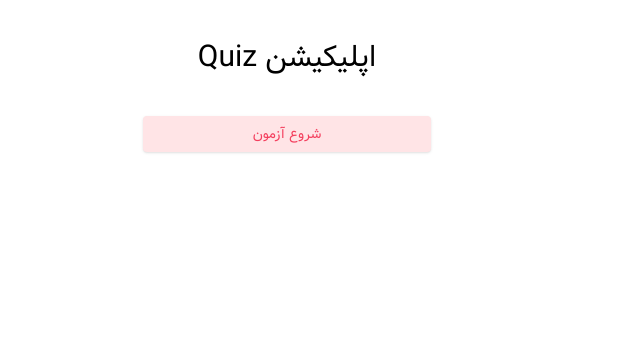
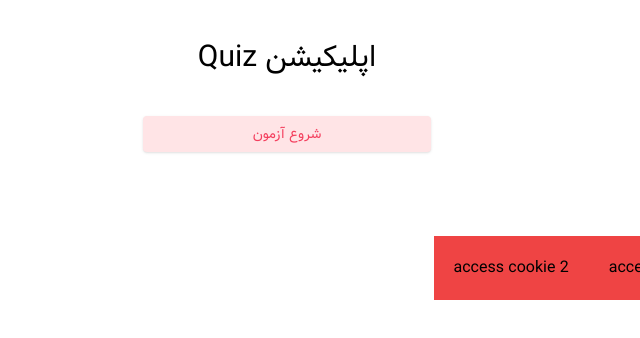
Before and after one commit to mohammadashrafi/next-auth-session, a Next.js app: page / in a window 1280 px wide. Shown: the top 338 px of the page, without its empty margins (640-1280 px from the left). Built offline with nearby package versions, Linux system fonts and the light colour scheme.

Commit message:
push access cookie

```diff
--- a/src/components/requestStorage/index.jsx
+++ b/src/components/requestStorage/index.jsx
@@ -4,27 +4,98 @@ const RequestStorage =() => {
 
 
 
+  function doThingsWithCookies() {
+    document.cookie = "mammmmmmad=1234"; // set a cookie
+    console.log("document.cookie",document.cookie)
+  }
+
+  function doThingsWithLocalStorage(handle) {
+    handle.localStorage.setItem("foo", "bar"); // set a local storage key
+  }
+
+  async function handleCookieAccess() {
+    if (!document.hasStorageAccess) {
+      // This browser doesn't support the Storage Access API
+      // so let's just hope we have access!
+      doThingsWithCookies();
+    } else {
+      const hasAccess = await document.hasStorageAccess();
+      if (hasAccess) {
+        // We have access to third-party cookies, so let's go
+        doThingsWithCookies();
+        // If we want to modify unpartitioned state, we need to request a handle.
+        const handle = await document.requestStorageAccess({
+          localStorage: true,
+        });
+        doThingsWithLocalStorage(handle);
+      } else {
+        // Check whether third-party cookie access has been granted
+        // to another same-site embed
+        try {
+          const permission = await navigator.permissions.query({
+            name: "storage-access",
+          });
+
+          if (permission.state === "granted") {
+            // If so, you can just call requestStorageAccess() without a user interaction,
+            // and it will resolve automatically.
+            const handle = await document.requestStorageAccess({
+              cookies: true,
+              localStorage: true,
+            });
+            doThingsWithLocalStorage(handle);
+            doThingsWithCookies();
+          } else if (permission.state === "prompt") {
+            // Need to call requestStorageAccess() after a user interaction
+
+              try {
+                const handle = await document.requestStorageAccess({
+                  cookies: true,
+                  localStorage: true,
+                });
+                doThingsWithLocalStorage(handle);
+                doThingsWithCookies();
+              } catch (err) {
+                // If there is an error obtaining storage access.
+                console.error(`Error obtaining storage access: ${err}.
+                              Please sign in.`);
+              }
+
+          } else if (permission.state === "denied") {
+            // User has denied third-party cookie access, so we'll
+            // need to do something else
+          }
+        } catch (error) {
+          console.log(`Could not access permission state. Error: ${error}`);
+          doThingsWithCookies(); // Again, we'll have to hope we have access!
+        }
+      }
+    }
+  }
 
 
 
 
 
 
- const handelClick= async()=>{
+//  const handelClick= async()=>{
 
 
-  document.hasStorageAccess().then(hasAccess => {
-    console.log('hasAccess: ' + hasAccess);
-    if (!hasAccess) {
-      return document.requestStorageAccess();
-    }
-  }).then(_ => {
-    console.log('Now we have first-party storage access!');
-    document.cookie = "foo=bar";
-    console.log(`document.cookie: ${document.cookie}`);
-  }).catch(_ => {
-    console.log('error');
-  });
+//   document.hasStorageAccess().then(hasAccess => {
+//     console.log('hasAccess: ' + hasAccess);
+//     if (!hasAccess) {
+//       return document.requestStorageAccess({
+//         cookies: true,
+//         localStorage: true
+//       });
+//     }
+//   }).then(_ => {
+//     console.log('Now we have first-party storage access!');
+//     document.cookie = "foo=bar";
+//     console.log(`document.cookie: ${document.cookie}`);
+//   }).catch(_ => {
+//     console.log('error');
+//   });
 
 
 // console.log("start")
@@ -129,7 +200,7 @@ const RequestStorage =() => {
 //     console.error('Error checking storage permission:', error);
 //   });
 
-}
+//}
 
 const handelaccessstorage=() => {
 
@@ -147,11 +218,66 @@ console.log("parentCookies",parentCookies);
 }
 
 
+function rSAFor() {
+  if ("requestStorageAccessFor" in document) {
+    document.requestStorageAccessFor("https://storageaccess.netlify.app").then(
+      (res) => {
+        doThingsWithCookies();
+      },
+      (err) => {
+        // Handle errors
+      },
+    );
+  }
+}
+
+
+
+
+const secondaccess=()=>{
+  navigator.permissions
+  .query({
+    name: "top-level-storage-access",
+    requestedOrigin: "https://storageaccess.netlify.app/",
+  })
+  .then((permission) => {
+    if (permission.state === "granted") {
+      // Permission has already been granted
+      // No need to call requestStorageAccessFor() again, just start using cookies
+      doThingsWithCookies();
+    } else if (permission.state === "prompt") {
+      // Need to call requestStorageAccessFor() after a user interaction
+
+        // Request storage access
+        rSAFor();
+
+    } else if (permission.state === "denied") {
+      // User has denied third-party cookie access, so we'll
+      // need to do something else
+    }
+  });
+}
+
+
+const thirdaccess=()=>{
+
+}
+
+
+
   return (
     <div>
-      <button className='m-auto bg-red-500 p-5' onClick={handelClick}>storage</button>
+      <button className='m-auto bg-red-500 p-5' >storage</button>
 <br />
-      <button className='m-auto bg-green-500 p-5' onClick={handelaccessstorage}>access localstorage</button>
+      <button className='m-auto bg-red-500 p-5 my-5'  onClick={handelaccessstorage}>access localstorage</button>
+
+
+      <button className='m-auto bg-red-500 p-5 my-5' onClick={handleCookieAccess}>access cookie 1</button>
+
+      <button className='m-auto bg-red-500 p-5 my-5' onClick={secondaccess}>access cookie 2</button>
+
+
+
     </div>
   )
 }
```
